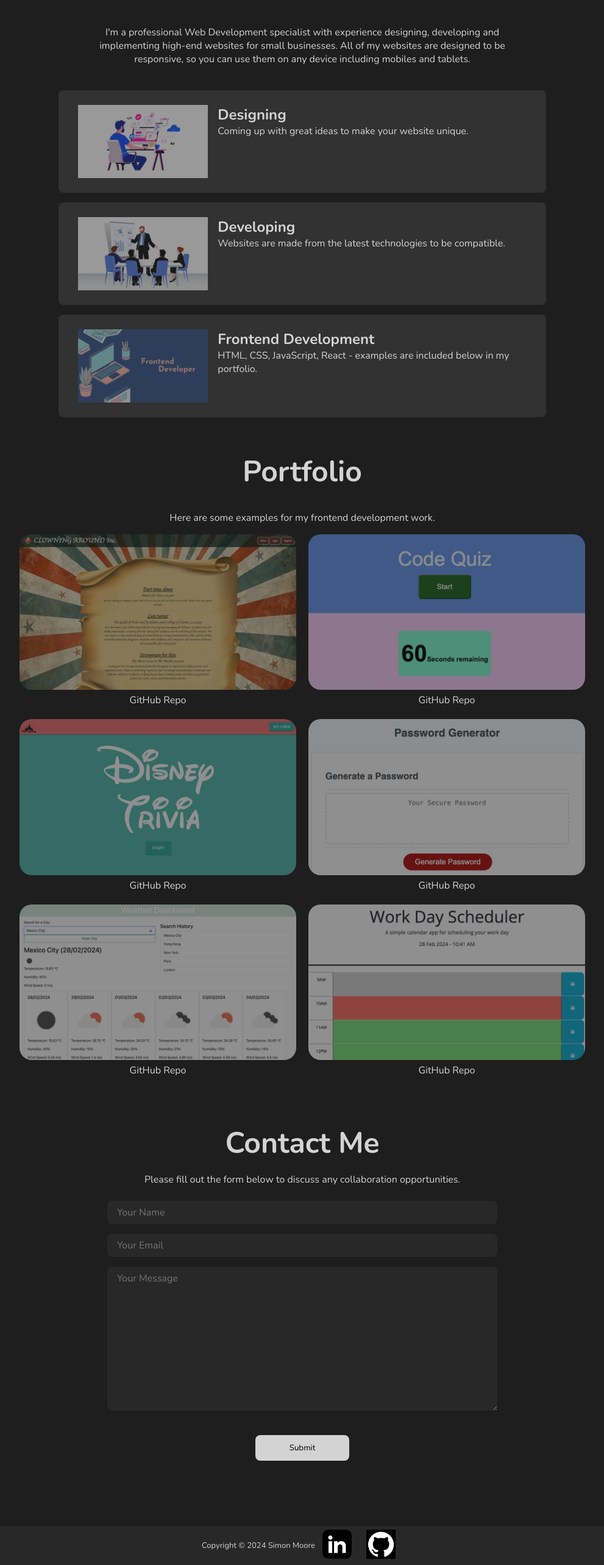
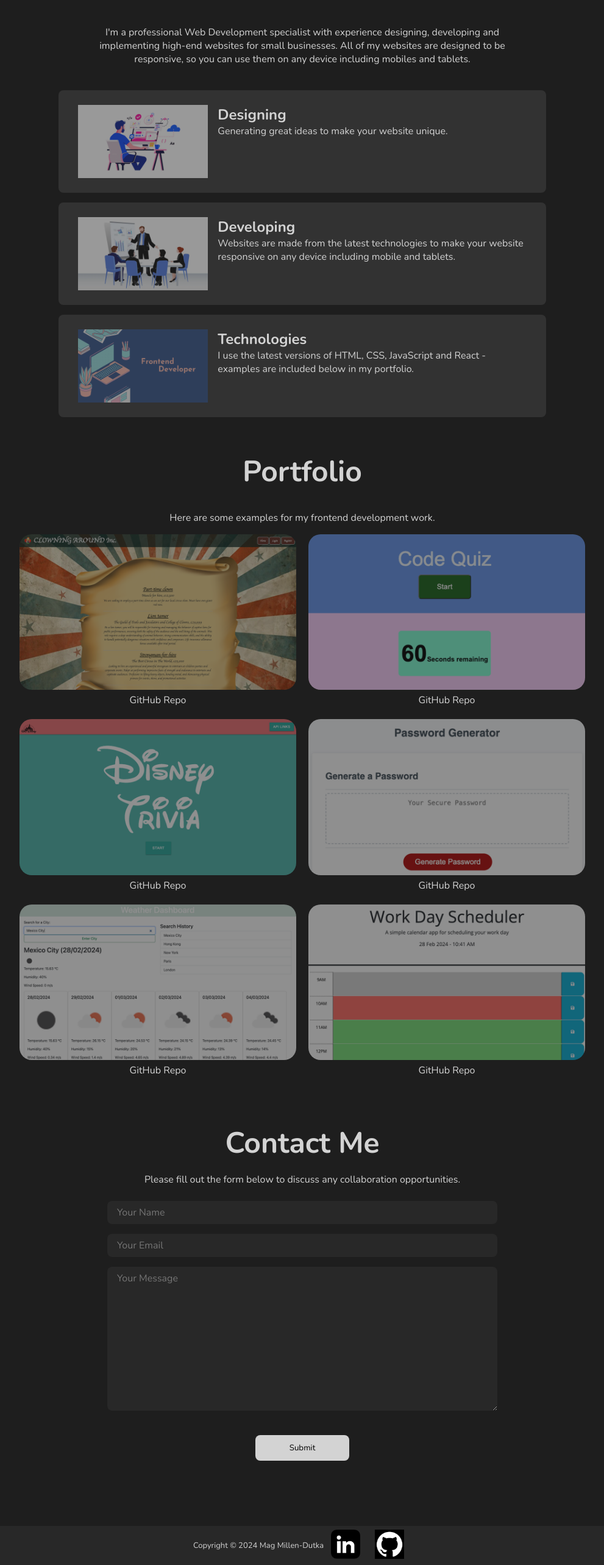
Before and after one commit to MagMillen-Dutka/portfolio, a React (Vite) app: page / in a window 1280 px wide. Shown: the part 888-3454 px from the top of the page at 61% size, without its empty margins (144-1135 px from the left). Built offline with nearby package versions, Linux system fonts and the light colour scheme.

Commit message:
Adjusted some of the text content in the about me section to give more detail about services offered and my skills in key technologies

```diff
--- a/src/components/About/about.jsx
+++ b/src/components/About/about.jsx
@@ -15,21 +15,21 @@ const About = () => {
                     <img src={Design} alt="Design" className="skillBarImg" />
                     <div className="skillBarText">
                         <h2>Designing</h2>
-                        <p>Coming up with great ideas to make your website unique.</p>
+                        <p>Generating great ideas to make your website unique.</p>
                     </div>
                 </div>
                 <div className="skillBar">
                     <img src={Develop} alt="Develop" className="skillBarImg" />
                     <div className="skillBarText">
                         <h2>Developing</h2>
-                        <p>Websites are made from the latest technologies to be compatible.</p>
+                        <p>Websites are made from the latest technologies to make your website responsive on any device including mobile and tablets.</p>
                     </div>
                 </div>
                 <div className="skillBar">
                     <img src={Frontend} alt="Frontend" className="skillBarImg" />
                     <div className="skillBarText">
-                        <h2>Frontend Development</h2>
-                        <p>HTML, CSS, JavaScript, React - examples are included below in my portfolio.</p>
+                        <h2>Technologies</h2>
+                        <p>I use the latest versions of HTML, CSS, JavaScript and React - examples are included below in my portfolio.</p>
                     </div>
                 </div>
             </div>
--- a/src/components/Footer/footer.jsx
+++ b/src/components/Footer/footer.jsx
@@ -6,12 +6,12 @@ import GitHub from '../../assets/github-logo-1.png';
 const Footer = () => {
     return(
         <footer className="footer">
-            Copyright &#169; 2024 Simon Moore
+            Copyright &#169; 2024 Mag Millen-Dutka
             <div className="links">
-                        <a href="https://www.linkedin.com/in/simon-moore-50228736/" target="_blank" rel="noopener noreferrer">
+                        <a href="https://www.linkedin.com/in/MagMillenDutka" target="_blank" rel="noopener noreferrer">
                             <img src={LinkedIn} alt="LinkedIn" className="link" />
                         </a>
-                        <a href="https://github.com/simonmoore23" target="_blank" rel="noopener noreferrer">
+                        <a href="https://github.com/MagMillen-Dutka" target="_blank" rel="noopener noreferrer">
                             <img src={GitHub} alt="GitHub" className="link" />
                         </a>
                     </div>
```
